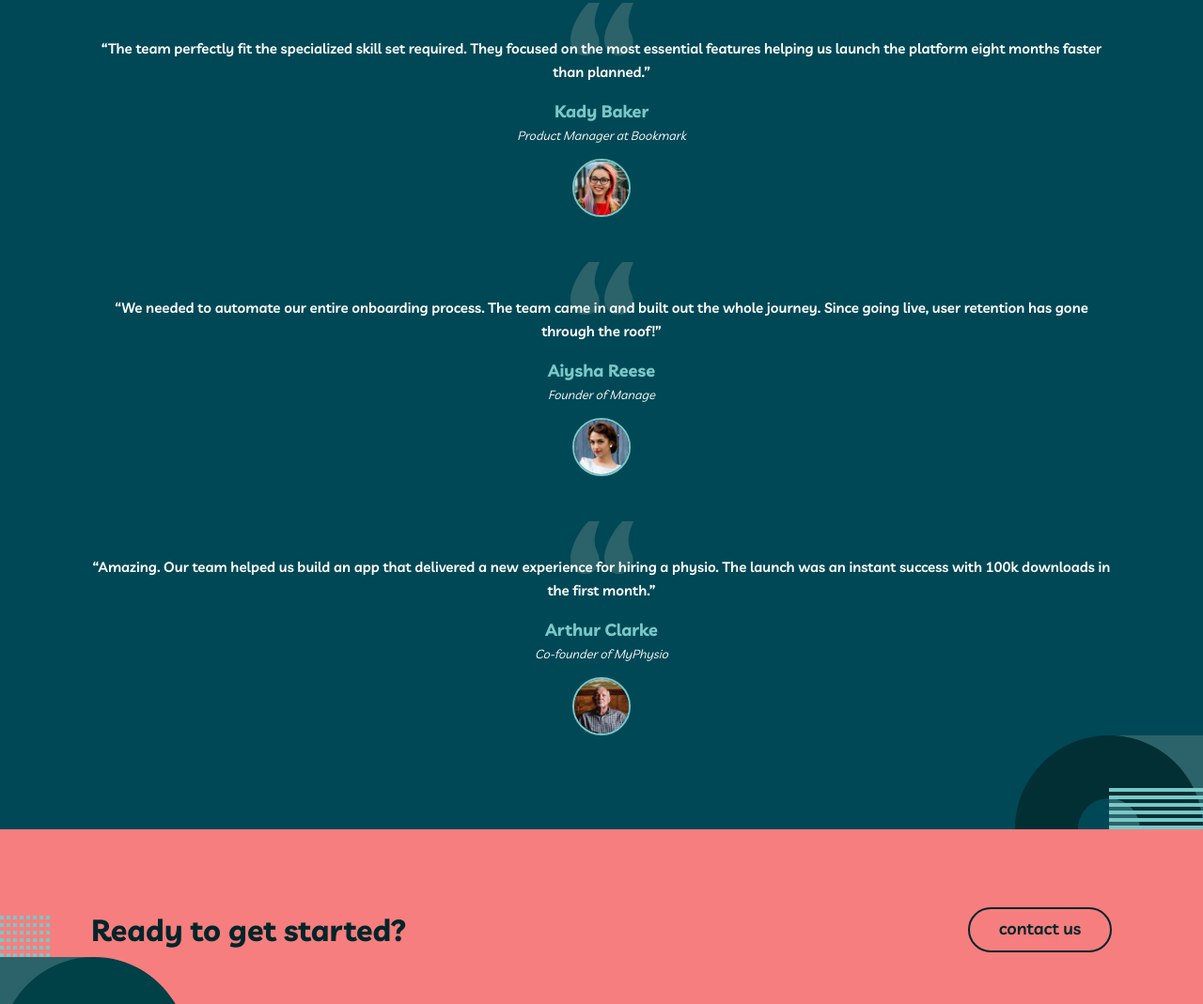
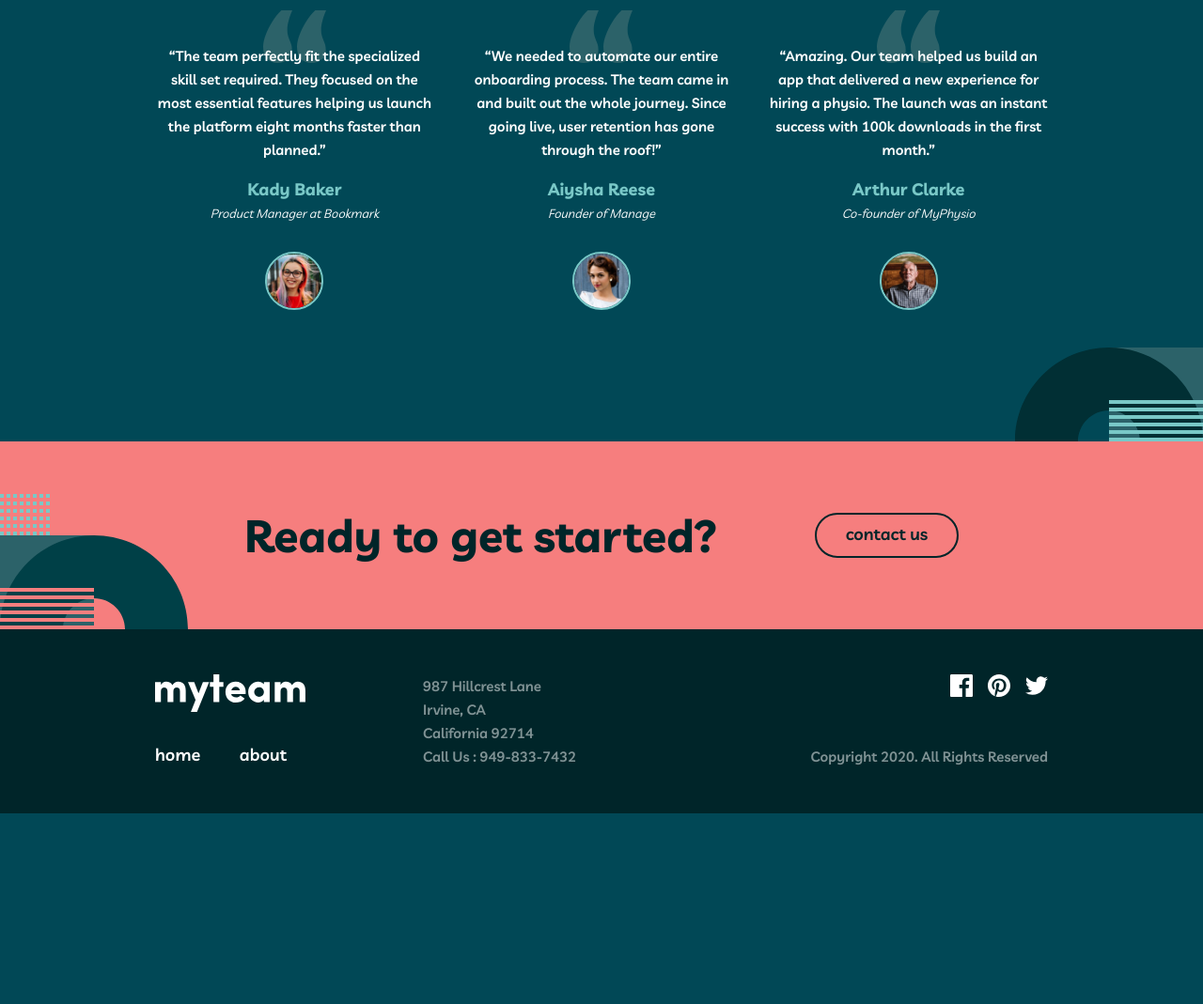
Before and after one commit to cmcrawford2/myteam-website, a plain HTML site: page index.html in a window 1280 px wide. Shown: the part 1731-2800 px from the top of the page at 94% size. After the commit the page ends 2597 px from the top, so only its background shows below. Drawn offline with Linux system fonts and the light colour scheme.

Commit message:
Finished home page

```diff
--- a/index.css
+++ b/index.css
@@ -89,11 +89,18 @@ header {
   width: 107px;
 }
 
-.home-about > p {
+.home-about > a {
   font-size: 15px;
   line-height: 25px;
   font-weight: 600;
+  text-decoration: none;
+  color: var(--white);
   opacity: 100%;
+}
+
+.home-about > a:hover {
+  cursor: pointer;
+  color: var(--light-coral);
 }
 
 @media (min-width: 768px) {
@@ -125,7 +132,7 @@ header {
     margin-block: 0;
     width: 140px;
   }
-  .home-about > p {
+  .home-about > a {
     font-size: 18px;
     line-height: 28px;
   }
@@ -450,6 +457,29 @@ header {
   }
 }
 
+@media (min-width: 1200px) {
+  .results-container {
+    padding-bottom: 140px;
+    padding-inline: 165px;
+  }
+  .results-container > h2 {
+    font-size: 48px;
+    line-height: 48px;
+    width: 932px;
+  }
+
+  .testimonial-container {
+    display: grid;
+    grid-template-columns: repeat(3, 1fr);
+    gap: 30px;
+    margin-top: 56px;
+  }
+
+  .testimonial > .avatar {
+    margin-top: 32px;
+  }
+}
+
 .contact {
   position: relative;
   overflow: hidden;
@@ -486,11 +516,25 @@ header {
     justify-content: space-between;
     align-items: center;
     gap: 0;
-    padding-block: 76;
+    padding-block: 76px;
     padding-inline: 97px;
   }
   .contact-container > h2 {
     width: auto;
+  }
+}
+
+@media (min-width: 1200px) {
+  .contact-container {
+    padding-inline: 260px;
+  }
+  .contact-container > h2 {
+    font-size: 48px;
+    line-height: 48px;
+    text-align: left;
+  }
+  .home-pattern-6 {
+    transform: translateY(0);
   }
 }
 /* typography section */
@@ -673,6 +717,10 @@ footer p {
   footer p {
     text-align: right;
   }
+  footer .logo-image {
+    height: 32px;
+  }
+
   .footer-top {
     display: flex;
     justify-content: space-between;
@@ -703,3 +751,41 @@ footer p {
     margin-block: 0;
   }
 }
+@media (min-width: 1200px) {
+  footer {
+    display: flex;
+    flex-direction: row;
+    justify-content: space-between;
+    align-items: center;
+    padding-block: 48px;
+    padding-inline: 165px;
+  }
+  footer p {
+    text-align: left;
+  }
+  footer .logo-image {
+    height: 40px;
+  }
+  .footer-top {
+    display: flex;
+    justify-content: flex-start;
+    align-items: center;
+    gap: 125px;
+    width: 450px;
+  }
+  .footer-left {
+    height: 100px;
+  }
+  .footer-right {
+    align-items: flex-start;
+    width: 164px;
+  }
+  .footer-bottom {
+    flex-direction: column;
+    justify-content: space-between;
+    align-items: flex-end;
+    width: 254px;
+    height: 100px;
+    margin-top: 0;
+  }
+}
--- a/index.html
+++ b/index.html
@@ -26,8 +26,8 @@
       <img class="logo-image" src="assets/logo.svg" alt="logo" />
       <nav class="hidden main-nav">
         <div class="home-about">
-          <p>home</p>
-          <p>about</p>
+          <a href="#">home</a>
+          <a href="about.html">about</a>
         </div>
         <button class="btn-pri-lt">contact us</button>
       </nav>
@@ -196,10 +196,10 @@
     <footer>
       <div class="footer-top">
         <div class="footer-left">
-          <img class="logo-image-small" src="assets/logo.svg" alt="logo" />
+          <img class="logo-image" src="assets/logo.svg" alt="logo" />
           <div class="home-about">
-            <p>home</p>
-            <p>about</p>
+            <a href="#">home</a>
+            <a href="about.html">about</a>
           </div>
         </div>
         <div class="footer-right">
```
